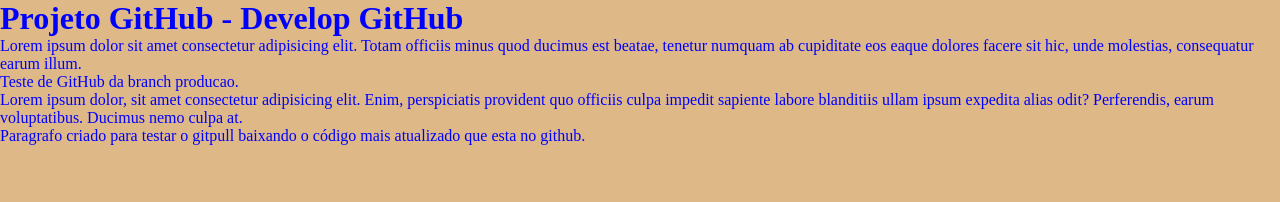
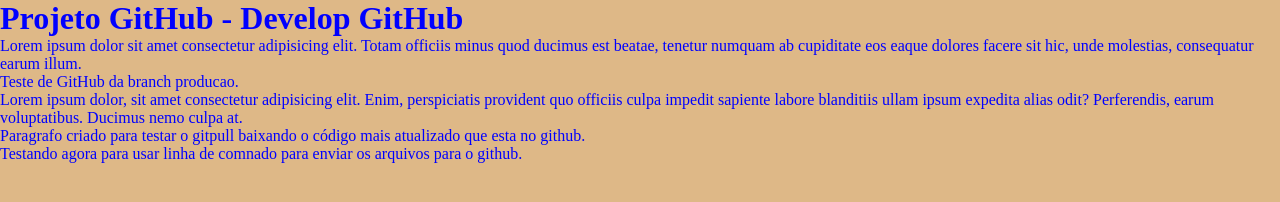
Before and after one commit to edgardhwa/projeto-teste, a plain HTML site: page index.html in a window 1280 px wide. Drawn offline with Linux system fonts and the light colour scheme.

Commit message:
Adicionad um paragrafo na div com class p4.

```diff
--- a/index.html
+++ b/index.html
@@ -30,6 +30,9 @@
         <p>
             Paragrafo criado para testar o gitpull baixando o código mais atualizado que esta no github.
         </p>
+        <p>
+            Testando agora para usar linha de comnado para enviar os arquivos para o github.
+        </p>
     </div>
 </body>
 </html>
```
